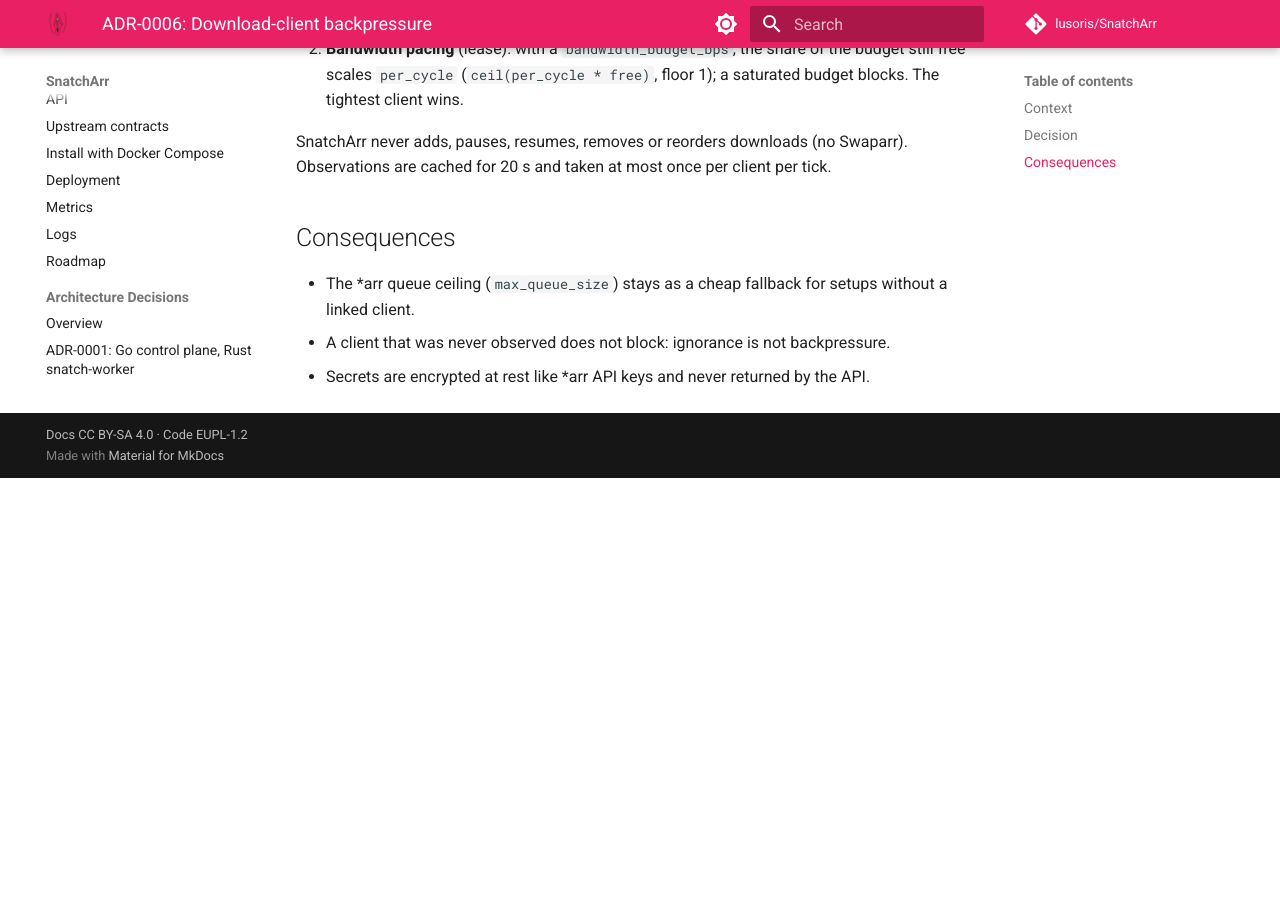
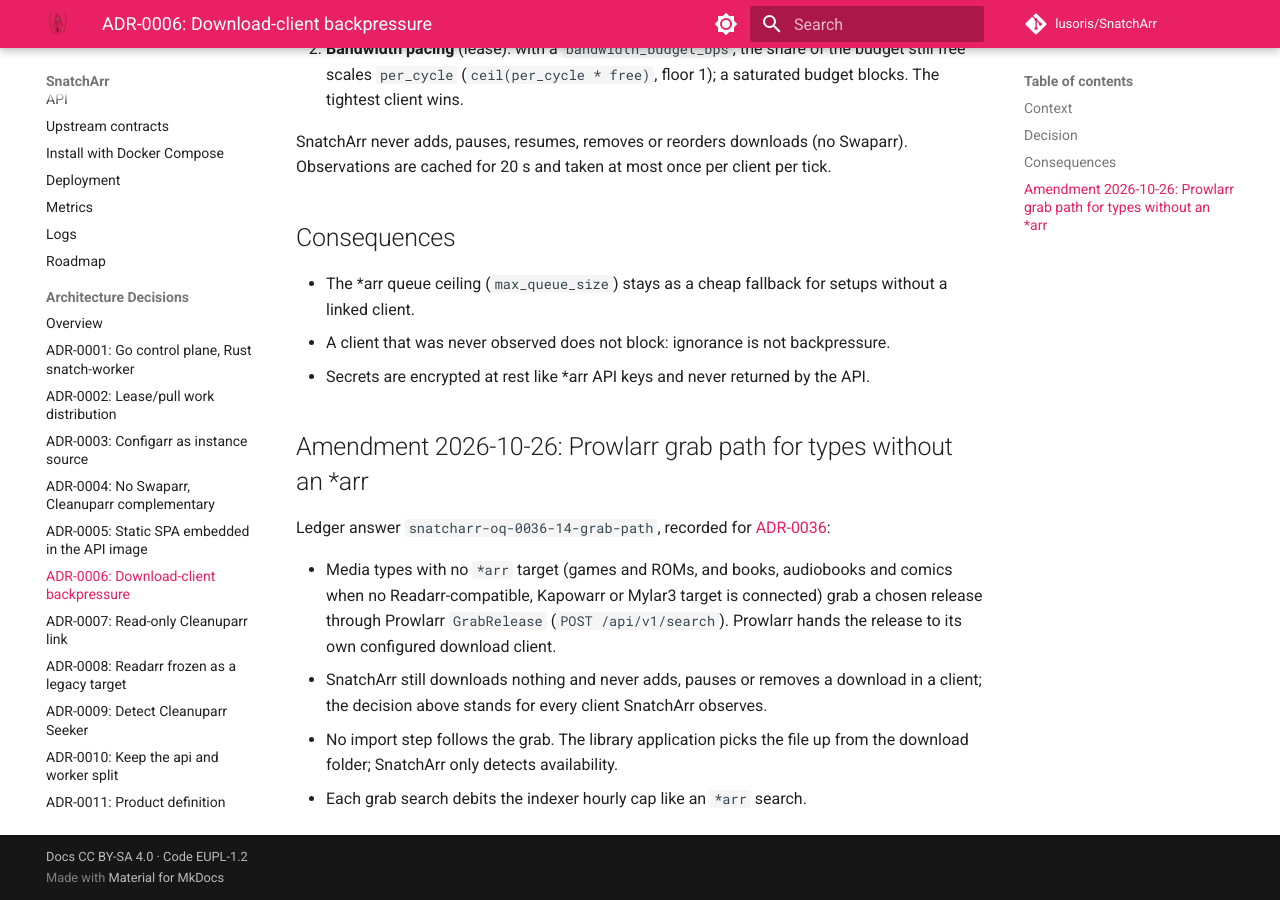
Before and after one commit to lusoris/SnatchArr, an MkDocs documentation site: the page built from docs/adr/0006-download-client-backpressure.md, in a window 1280 px wide and 900 px high, scrolled down 799 px. Built offline with MkDocs 1.6.1 and Material for MkDocs 9.7.7, drawn with Linux system fonts in a browser that asks for light colours; comment, search, counter and statistics services are not loaded; before the commit the page ends 1277 px from its top, so only the background shows below that.

Commit message:
docs(adr): accept ADR-0036 and amend ADR-0006 for the grab path
Record snatcharr-oq-0036-14-grab-path: media types without an *arr
target grab a chosen release through Prowlarr GrabRelease, which hands
it to Prowlarr's own download client. SnatchArr still downloads
nothing and no import step follows. ADR-0006 gains an amendment that
names this path; ADR-0036 moves to Accepted now that every open
question has a ledger answer.

Signed-off-by: lusoris <lusoris@proton.me>

```diff
--- a/docs/adr/0006-download-client-backpressure.md
+++ b/docs/adr/0006-download-client-backpressure.md
@@ -41,3 +41,20 @@
   a linked client.
 - A client that was never observed does not block: ignorance is not backpressure.
 - Secrets are encrypted at rest like *arr API keys and never returned by the API.
+
+## Amendment 2026-10-26: Prowlarr grab path for types without an *arr
+
+Ledger answer `snatcharr-oq-0036-14-grab-path`, recorded for
+[ADR-0036](0036-community-requests-and-voting.md):
+
+- Media types with no `*arr` target (games and ROMs, and books, audiobooks
+  and comics when no Readarr-compatible, Kapowarr or Mylar3 target is
+  connected) grab a chosen release through Prowlarr `GrabRelease`
+  (`POST /api/v1/search`). Prowlarr hands the release to its own configured
+  download client.
+- SnatchArr still downloads nothing and never adds, pauses or removes a
+  download in a client; the decision above stands for every client SnatchArr
+  observes.
+- No import step follows the grab. The library application picks the file
+  up from the download folder; SnatchArr only detects availability.
+- Each grab search debits the indexer hourly cap like an `*arr` search.
```
Also changed, not shown: docs/adr/0036-community-requests-and-voting.md (+4 -4 lines).
